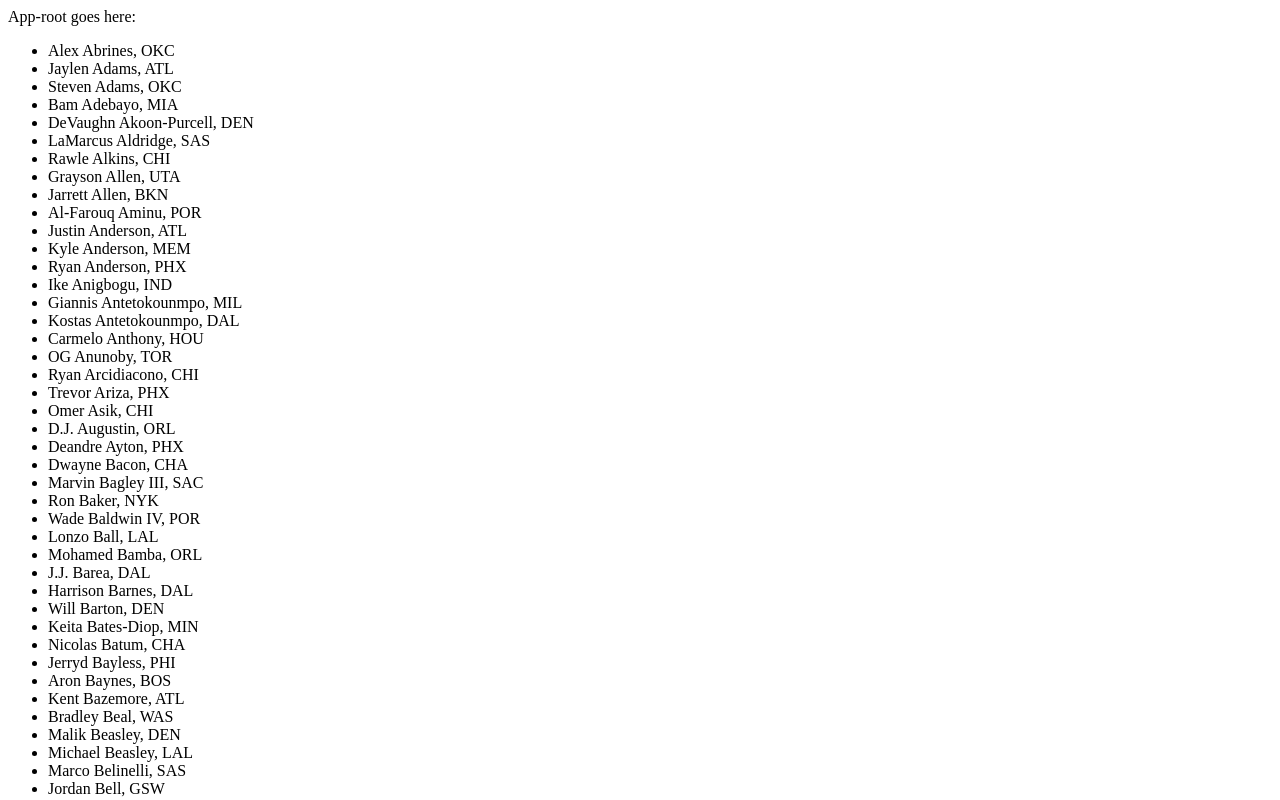
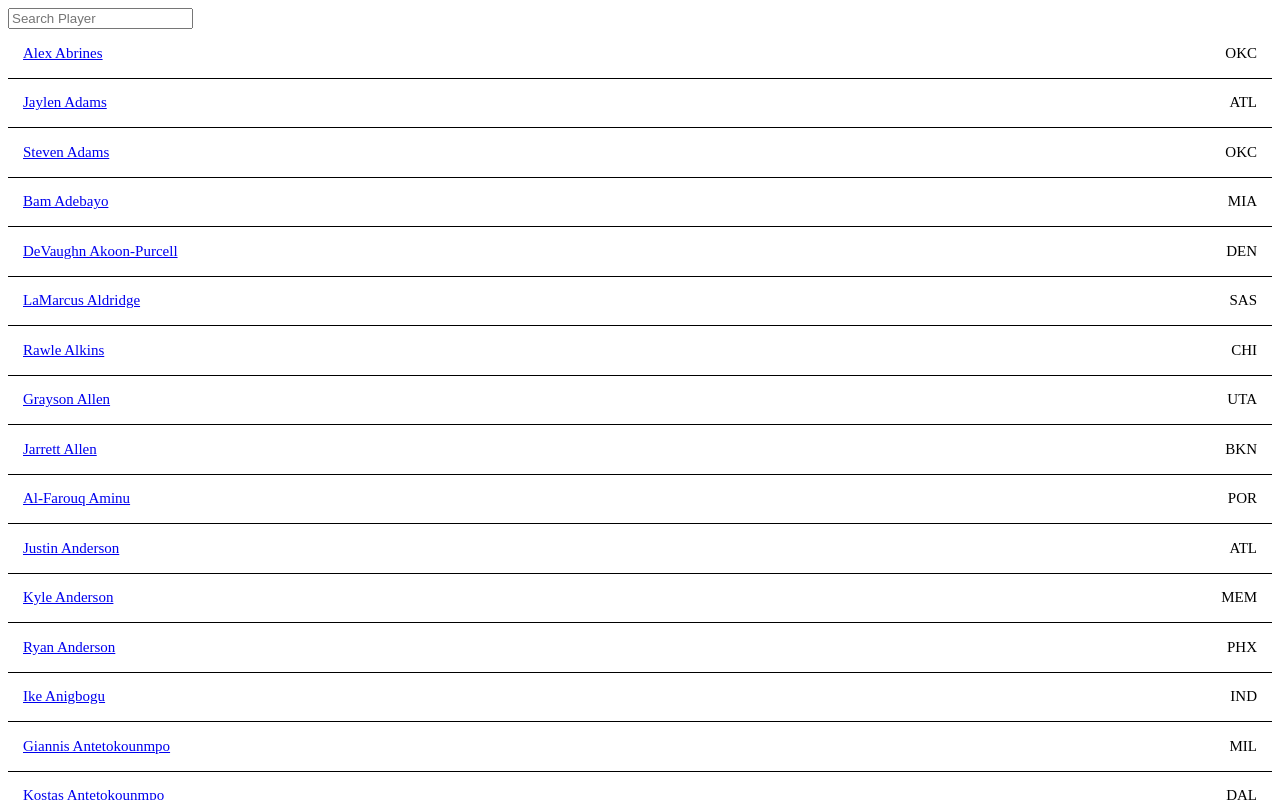
Before and after one commit to josephfriesen/nba-roster, an Angular app: page / in a window 1280 px wide. Shown: the top 800 px of the page. Built offline with nearby package versions, Linux system fonts and the light colour scheme.

Commit message:
Add search function, populate full player list.

```diff
--- a/src/app/app.component.html
+++ b/src/app/app.component.html
@@ -1,3 +1 @@
-<ul>
-  <li *ngFor="let player of roster">{{player.name}}, {{player.teamAbr}}</li>
-</ul>
+<search-panel></search-panel>
--- /dev/null
+++ b/src/app/player-list/player-list.component.css
@@ -0,0 +1,20 @@
+* {
+  font-size: 15px;
+}
+
+.player-list-item {
+  width: calc(100% - 30px);
+  height: 22.5px;
+  padding: 13px 15px;
+  border-bottom: 1px solid black;
+  overflow: hidden;
+}
+
+.item-container {
+  display: flex;
+  flex-direction: row;
+  justify-content: space-between;
+  align-items: center;
+  width: 100%;
+  height: 100%;
+}
--- /dev/null
+++ b/src/app/player-list/player-list.component.html
@@ -0,0 +1,18 @@
+<div class="full-player-list" *ngIf="!filterByName">
+  <div class="player-list-item full-list-item" *ngFor="let player of roster">
+    <div class="item-container">
+      <div>
+        <a href="{{player.profileURL}}">{{player.name}}</a>
+      </div>
+      <div>
+        {{player.teamAbr}}
+      </div>
+    </div>
+  </div>
+</div>
+
+<div class="filtered-player-list" *ngIf="filterByName">
+  <div class="player-list-item filtered-list-item" *ngFor="let player of roster">
+    (filtered) {{player.name}}
+  </div>
+</div>
--- /dev/null
+++ b/src/app/player-list/player-list.component.ts
@@ -0,0 +1,21 @@
+import { Component, OnInit, Input, Output } from '@angular/core';
+import { Player } from '../models/player.model';
+import { roster } from '../models/ROSTER';
+
+@Component({
+  selector: 'player-list',
+  templateUrl: './player-list.component.html',
+  styleUrls: ['./player-list.component.css']
+})
+export class PlayerListComponent implements OnInit {
+
+  roster: Player[] = roster;
+
+  constructor() { }
+
+  ngOnInit() {
+  }
+
+  @Input() filterByName: string;
+
+}
--- /dev/null
+++ b/src/app/search-panel/search-panel.component.html
@@ -0,0 +1,7 @@
+<div class="search-container">
+  <div class="search-bar">
+    <input type="text" [(ngModel)]="searchValue" name="name" placeholder="Search Player">
+  </div>
+</div>
+
+<player-list [filterByName]="searchValue"></player-list>
--- /dev/null
+++ b/src/app/search-panel/search-panel.component.ts
@@ -0,0 +1,17 @@
+import { Component, OnInit, Input, Output } from '@angular/core';
+
+@Component({
+  selector: 'search-panel',
+  templateUrl: './search-panel.component.html',
+  styleUrls: ['./search-panel.component.css']
+})
+export class SearchPanelComponent implements OnInit {
+
+  constructor() { }
+
+  ngOnInit() {
+  }
+
+  searchValue: string;
+
+}
--- a/src/index.html
+++ b/src/index.html
@@ -9,7 +9,6 @@
   <link rel="icon" type="image/x-icon" href="favicon.ico">
 </head>
 <body>
-  App-root goes here:
   <app-root></app-root>
 </body>
 </html>
```
Also changed, not shown: src/app/app.module.ts (+8 -2 lines), src/app/search-panel/search-panel.component.css (added), 2 other files (tests, documents, lock files or other folders).
